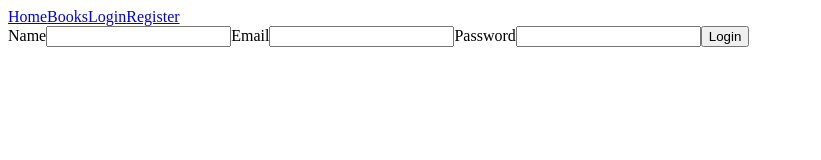
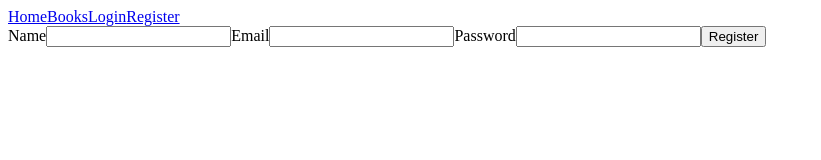
Before and after one commit to Slap-a-tha-Bass/final_practice_2, a React app: page /register in a window 1280 px wide. Shown: the top 160 px of the page, without its empty margins (0-821 px from the left). Built offline with nearby package versions, Linux system fonts and the light colour scheme.

Commit message:
registration error, passing passport.authenticate() as a field resolved this issue

```diff
--- a/src/client/views/Login.tsx
+++ b/src/client/views/Login.tsx
@@ -8,7 +8,7 @@ const Login = () => {
     const [email, setEmail] = useState<Users['email']>('');
     const [password, setPassword] = useState<Users['password']>('');
 
-    const handleLogin = (e: React.MouseEvent<HTMLButtonElement>) => {
+    const handleLogin = async (e: React.MouseEvent<HTMLButtonElement>) => {
         e.preventDefault();
         apiService('/auth/login', 'POST', { email, password, role: 'guest' })
             .then(token => {
--- a/src/client/views/Register.tsx
+++ b/src/client/views/Register.tsx
@@ -9,13 +9,12 @@ const Register = () => {
     const [password, setPassword] = useState<Users['password']>('');
     const [first_name, setFirstName] = useState<Users['name']>('');
 
-    const handleLogin = (e: React.MouseEvent<HTMLButtonElement>) => {
+    const handleRegister = async (e: React.MouseEvent<HTMLButtonElement>) => {
         e.preventDefault();
-        apiService('/auth/register', 'POST', { name: first_name, email, password, role: 'guest' })
+        apiService('/auth/register', 'POST', { email, password, name: first_name, role: 'guest' })
             .then(token => {
                 localStorage.setItem('token', token.token),
-                history.push('/profile'),
-                console.log(token.token);
+                history.push('/')
             })
     }
 
@@ -28,7 +27,7 @@ const Register = () => {
                 <input value={email} onChange={e => setEmail(e.target.value)} type="email" className="form-control" />
                 <label htmlFor="">Password</label>
                 <input value={password} onChange={e => setPassword(e.target.value)} type="password" className="form-control" />
-                <button onClick={handleLogin} className="btn btn-primary">Login</button>
+                <button onClick={handleRegister} className="btn btn-primary">Register</button>
             </form>
         </div>
     )
--- a/src/server/routes/auth/register.ts
+++ b/src/server/routes/auth/register.ts
@@ -8,7 +8,7 @@ import { generateHash } from '../../utils/passwords';
 
 const router = express.Router();
 
-router.post('/',passport.authenticate('local'), async (req: ReqUsers, res) => {
+router.post('/', async (req: ReqUsers, res) => {
     const { email, password, name } = req.body;
     try {
         if(!email || !password){
```
